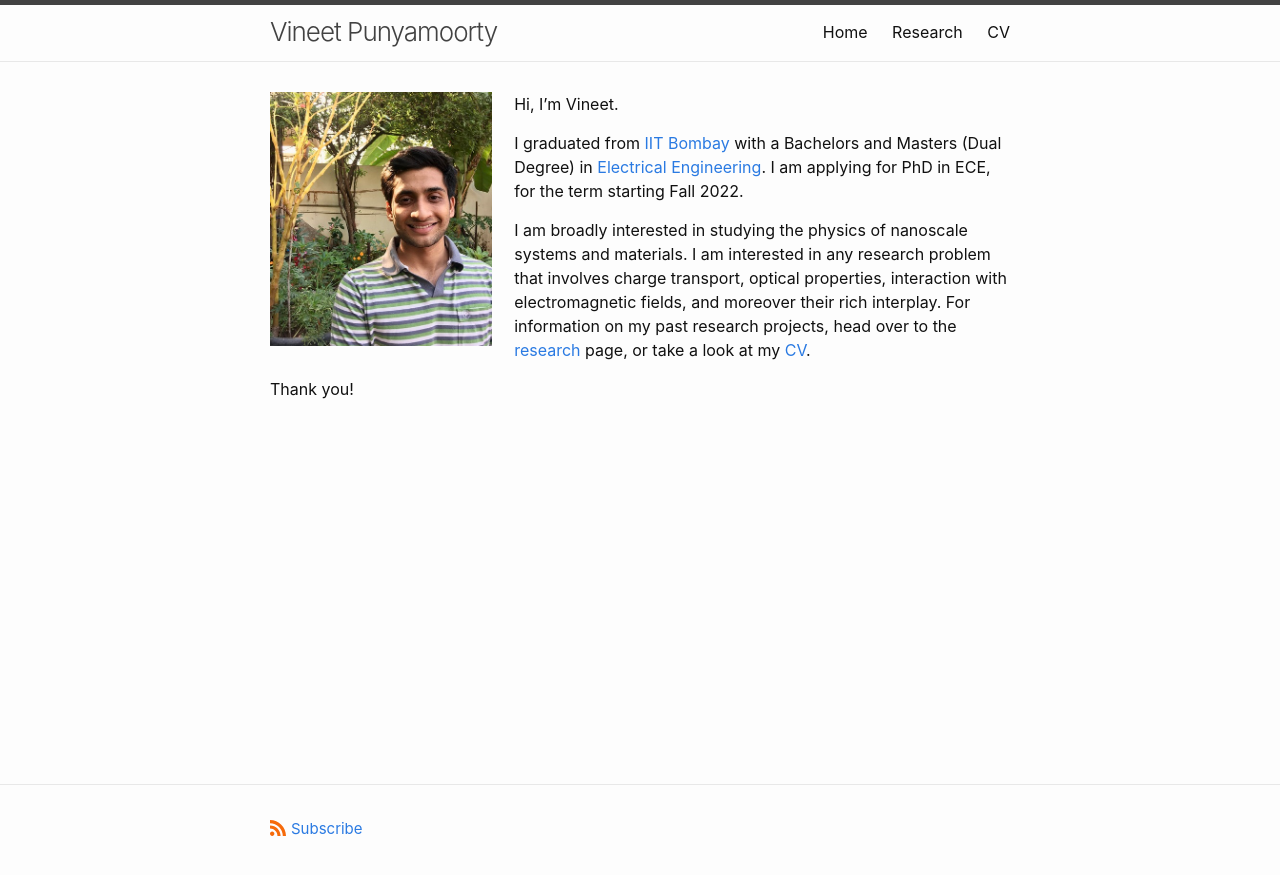
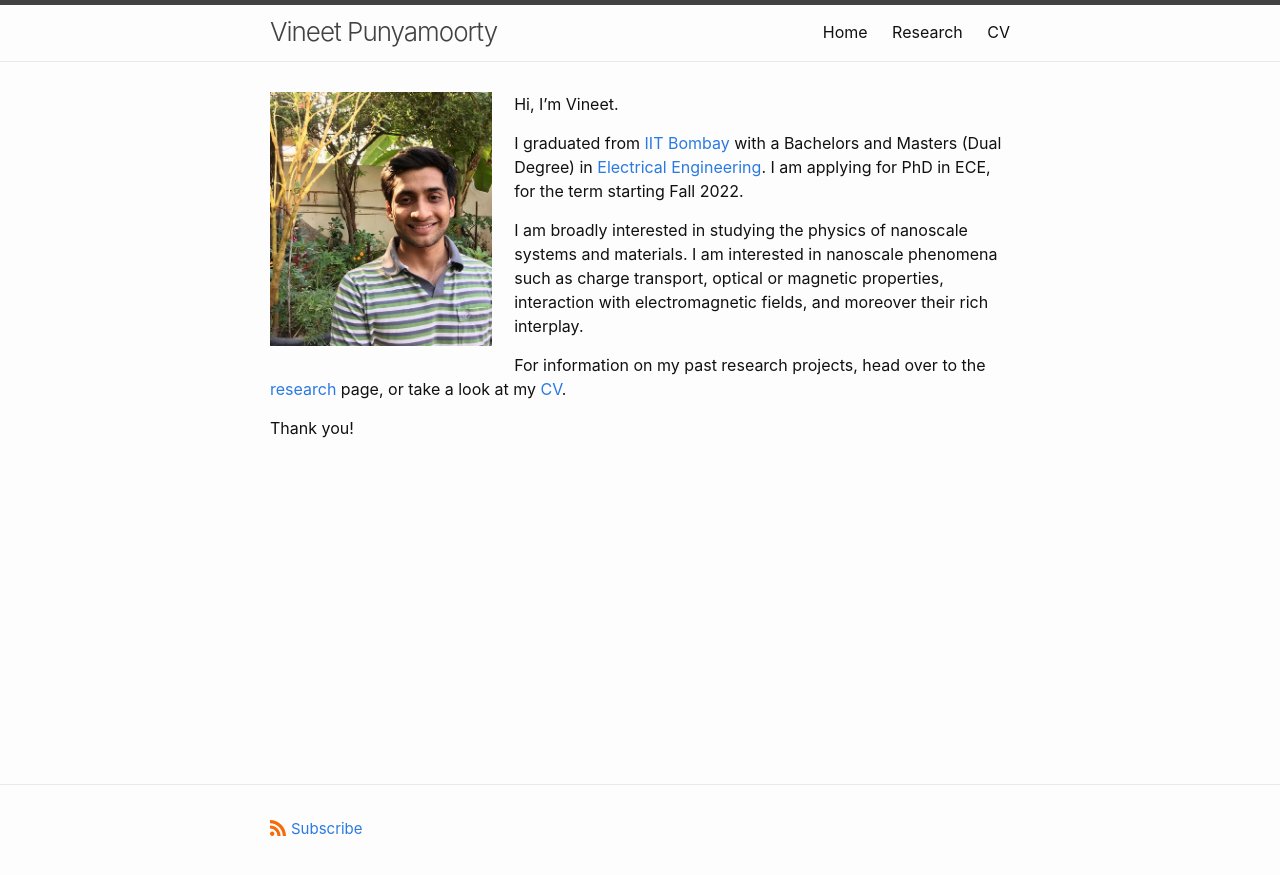
Before and after one commit to vineetpmoorty/vineetpmoorty.github.io, a Jekyll site: the page built from index.md, in a window 1280 px wide. Shown: the top 875 px of the page. Built offline with Jekyll 4.4.1, drawn with Linux system fonts in a browser that asks for light colours.

Commit message:
Add text to home page

```diff
--- a/index.md
+++ b/index.md
@@ -9,6 +9,8 @@ Hi, I'm Vineet.
 
 I graduated from <a href="https://www.iitb.ac.in">IIT Bombay</a> with a Bachelors and Masters (Dual Degree) in <a href="https://www.ee.iitb.ac.in">Electrical Engineering</a>. I am applying for PhD in ECE, for the term starting Fall 2022.
 
-I am broadly interested in studying the physics of nanoscale systems and materials. I am interested in any research problem that involves charge transport, optical properties, interaction with electromagnetic fields, and moreover their rich interplay. For information on my past research projects, head over to the <a href="/research/"> research</a> page, or take a look at my <a href="/CV/">CV</a>.
+I am broadly interested in studying the physics of nanoscale systems and materials. I am interested in nanoscale phenomena such as charge transport, optical or magnetic properties, interaction with electromagnetic fields, and moreover their rich interplay.
+
+For information on my past research projects, head over to the <a href="/research/"> research</a> page, or take a look at my <a href="/CV/">CV</a>.
 
 Thank you!
```
